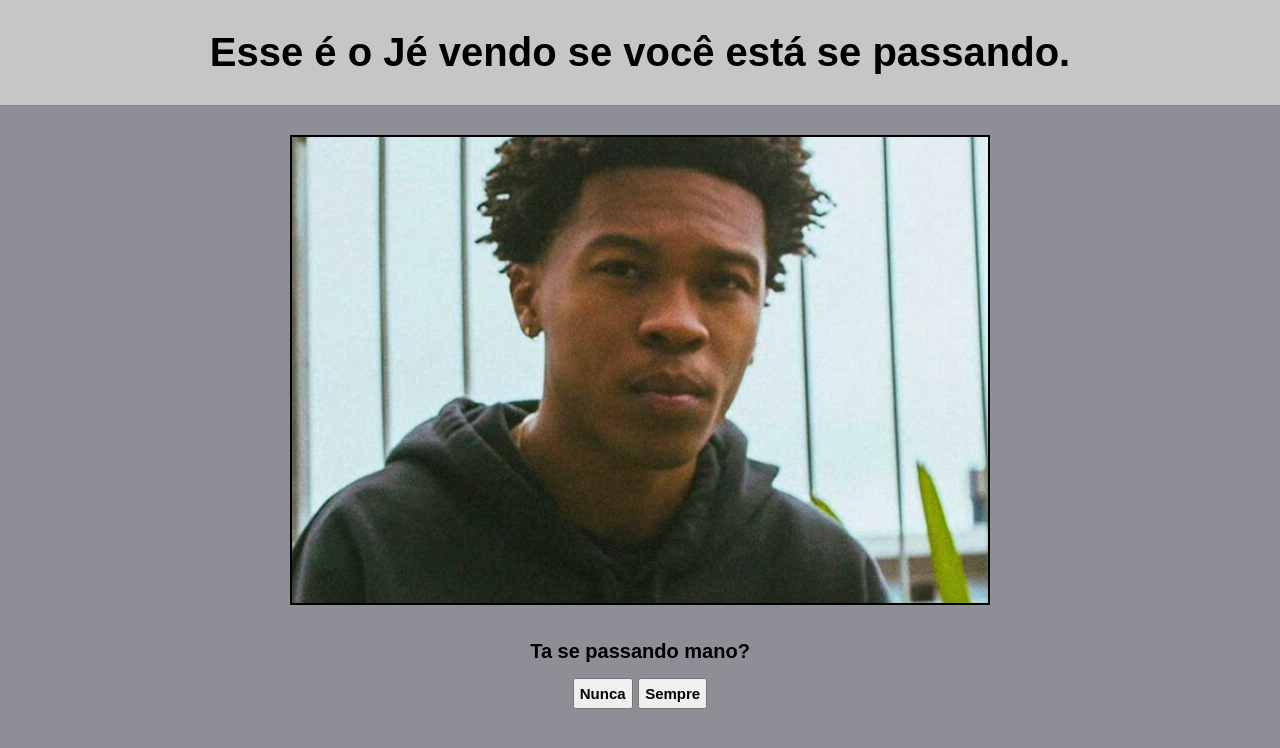
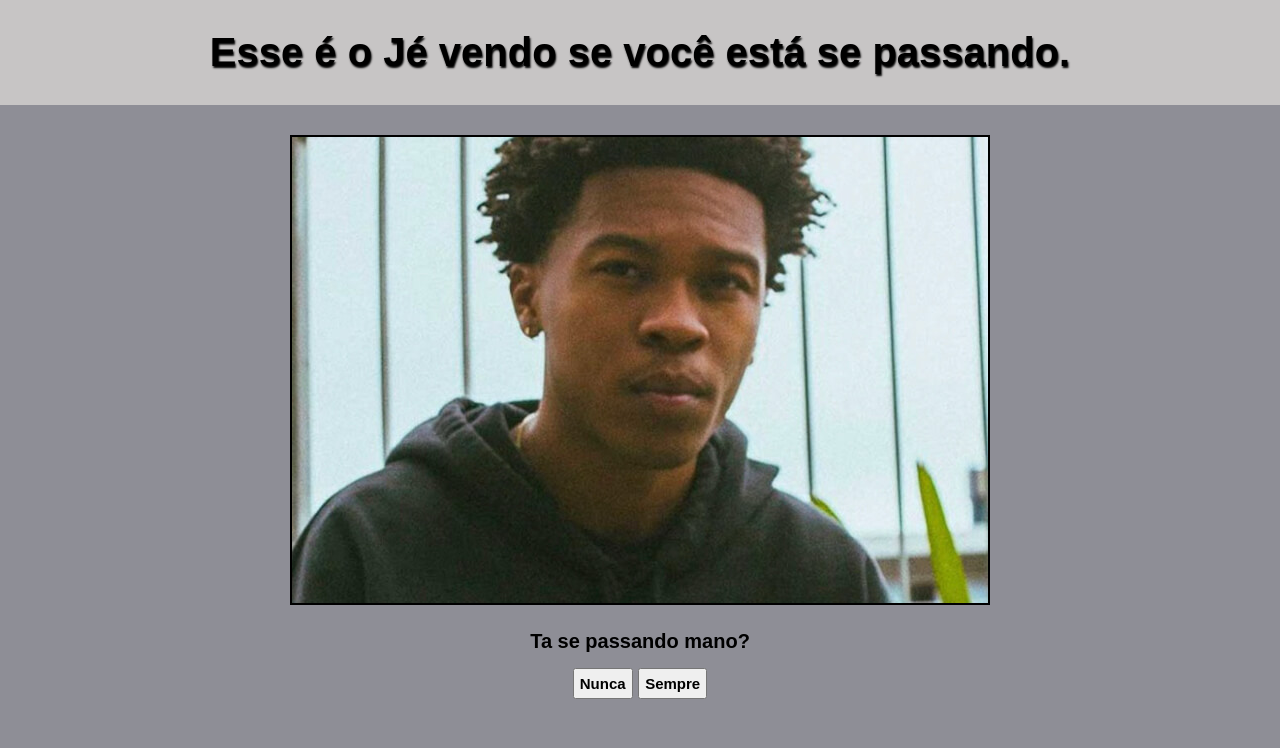
Before and after one commit to viniz08/passometro.github.io, a plain HTML site: page passometro2.0/index.html in a window 1280 px wide. Drawn offline with Linux system fonts and the light colour scheme.

Commit message:
Add files via upload

```diff
--- a/passometro2.0/style.css
+++ b/passometro2.0/style.css
@@ -8,6 +8,7 @@
     font-family: Arial, Helvetica, sans-serif;
     margin: auto;
     padding: auto;
+    text-shadow: 1px 2px 2px rgb(0, 0, 0);
 }
 .je {
     font-size: 20px;
@@ -39,7 +40,7 @@ img {
 }
 #jeimg{
     padding: 15px;
-    margin: 15px;
+    margin-top: 15px;
 }
 body{
     background-color: rgb(142, 142, 150);
```
